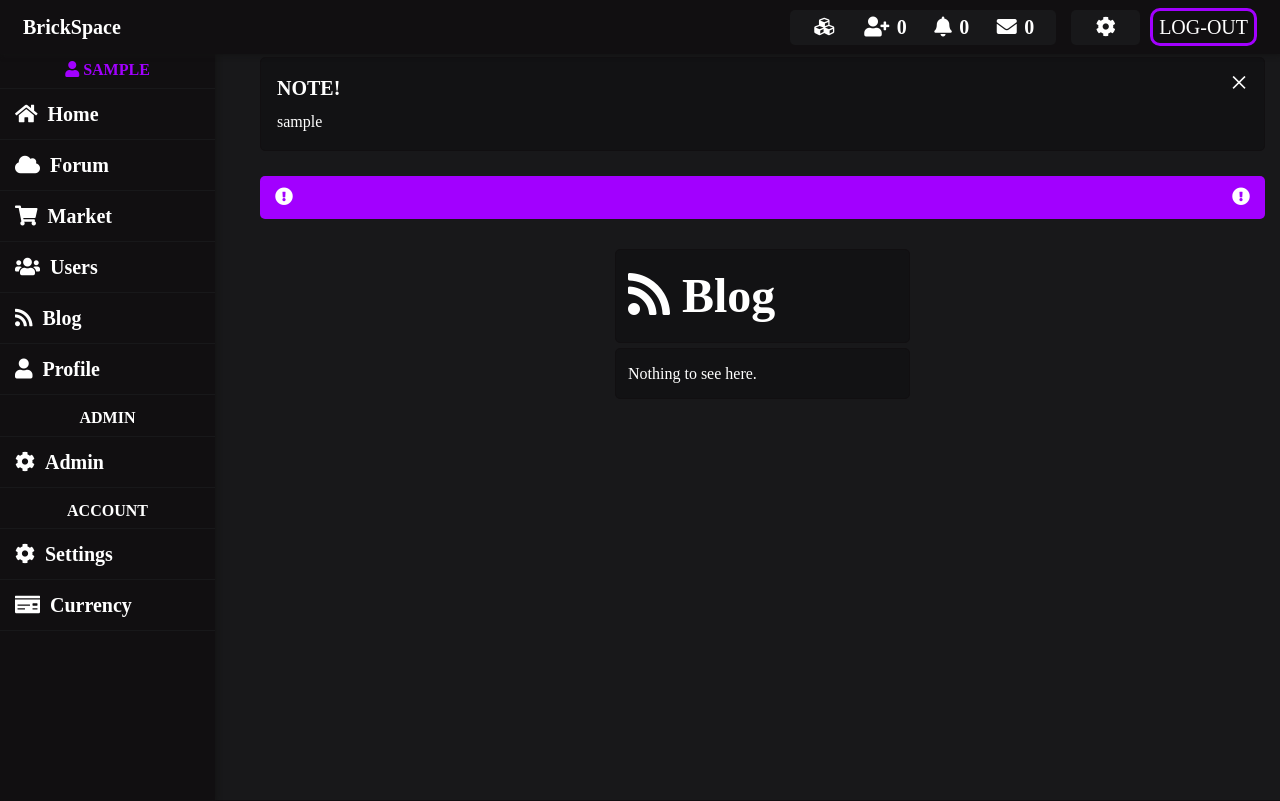
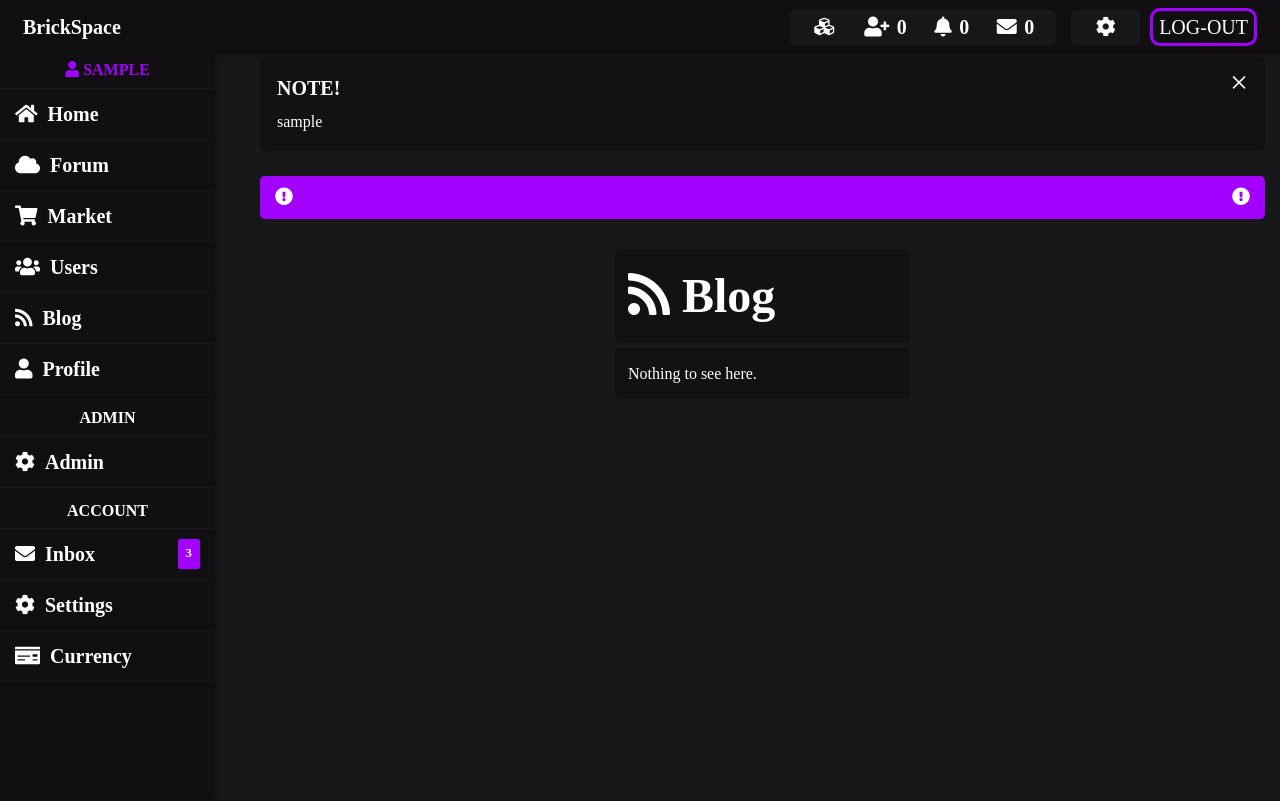
Before and after one commit to eIfo1/brickspace, a PHP site: page /blog in a window 1280 px wide. Shown: the top 801 px of the page. Run offline with PHP 8.4, Linux system fonts and the light colour scheme; the visitor is signed in with stand-in values (Sample User, id 1); data that the repository does not hold is empty; some libraries are stand-ins or nearby versions.

Commit message:
added dummy data to navbar

```diff
--- a/Codebase/cdn/scss/style.scss
+++ b/Codebase/cdn/scss/style.scss
@@ -138,6 +138,14 @@ h6 {
         display: block;
         padding: 10px 15px;
         border-bottom: 1px solid var(--dark);
+
+        .label {
+          line-height: 1.5;
+          background: var(--theme-color);
+          &:hover {
+            cursor: pointer;
+          }
+        }
 
         &:hover {
           background: var(--dark);
@@ -389,7 +397,7 @@ button {
   &.u {
     font-weight: 500;
     text-transform: uppercase;
-    margin: 0 5px!important;
+    margin: 0 5px !important;
 
     i {
       margin-right: 5px;
--- a/Codebase/routes.php
+++ b/Codebase/routes.php
@@ -43,7 +43,7 @@ page('/dashboard', 'views/pages/user/dashboard.php');
 page('/account/notifications', 'views/pages/placeholder/development.php');
 page('/account/currency', 'views/pages/placeholder/development.php');
 page('/account/friends/requests', 'views/pages/placeholder/development.php');
-page('/account/messages', 'views/pages/placeholder/development.php');
+page('/account/inbox', 'views/pages/placeholder/development.php');
 page('/account/settings', 'views/pages/placeholder/development.php');
 // universal pages
 page('/users', 'views/pages/users.php');
--- a/Codebase/views/layout.php
+++ b/Codebase/views/layout.php
@@ -76,7 +76,7 @@ if (BanController::Check($conn) == true) {
                   <i class="fa fa-bell"></i>
                   <?php echo NotificationController::Amount($conn); ?>
                 </a>
-                <a href="/account/messages">
+                <a href="/account/inbox">
                   <i class="fa fa-envelope"></i>
                   0
                 </a>
@@ -183,6 +183,12 @@ if (BanController::Check($conn) == true) {
                   ACCOUNT
                 </div>
                 <li>
+                  <a href="/account/inbox">
+                    <i class="fa fa-envelope"></i>Inbox
+                    <div class="label right">3</div>
+                  </a>
+                </li>
+                <li>
                   <a href="/">
                     <i class="fa fa-cog"></i>Settings
                   </a>
```
Also changed, not shown: Codebase/cdn/css/style.css.
